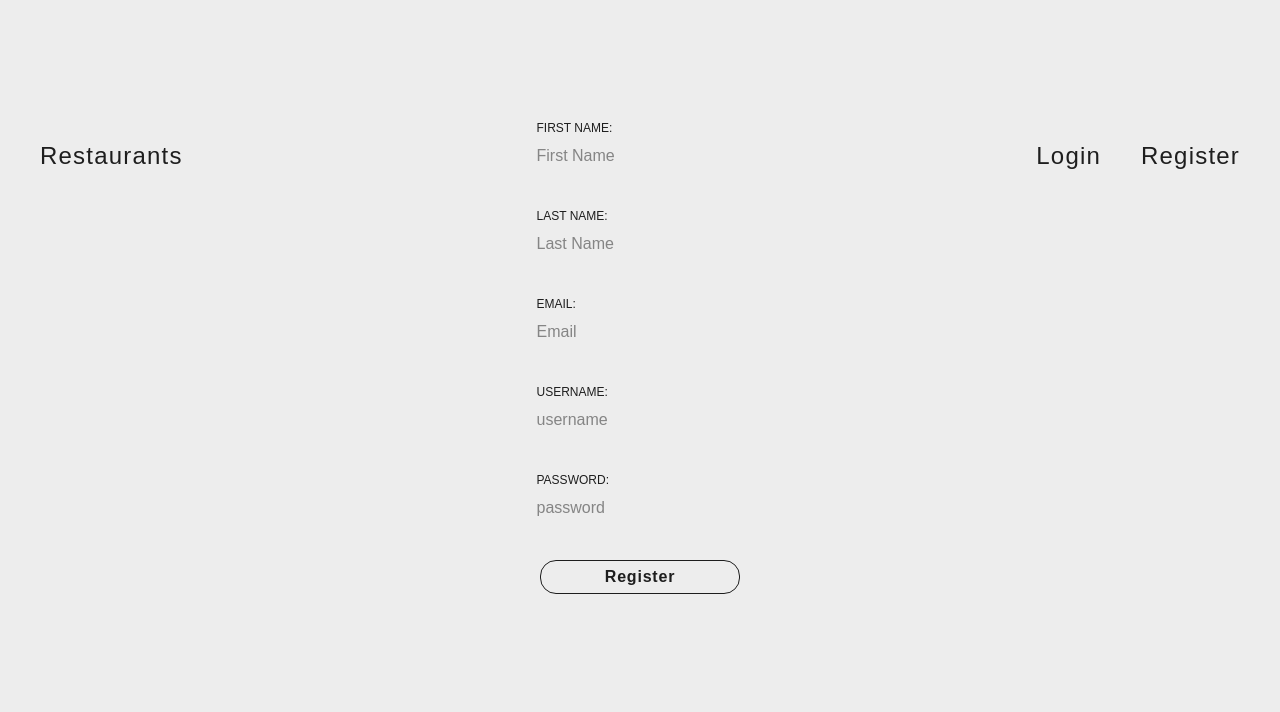
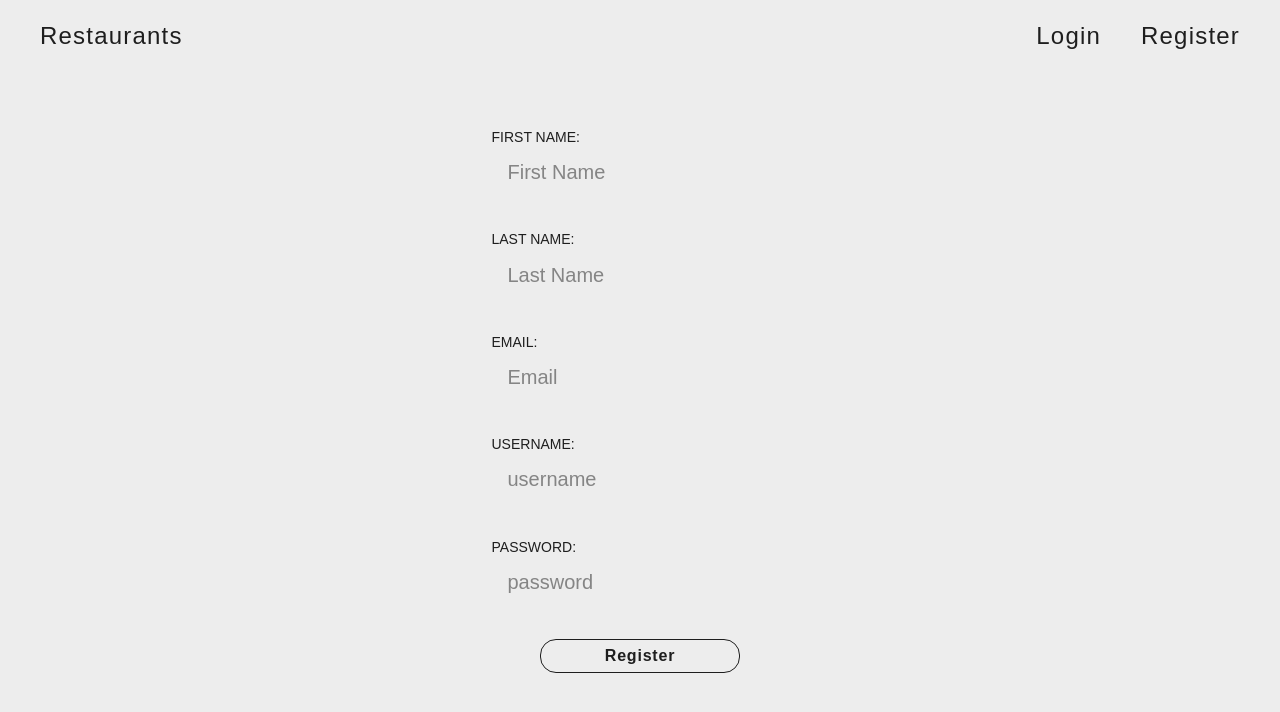
Before and after one commit to patrick-mcisaac/restaurant-review-client, a Next.js app: page /register in a window 1280 px wide. Shown: the top 712 px of the page. Built offline with nearby package versions, Linux system fonts and the light colour scheme.

Commit message:
login/register and home looking good

```diff
--- a/src/_components/form/Input.tsx
+++ b/src/_components/form/Input.tsx
@@ -24,7 +24,7 @@ export const Input = <T extends readonly string[] | string | number>({
     return (
         <fieldset className="flex w-full basis-0 flex-col gap-2">
             {label ?
-                <label className="text-xs" htmlFor={name}>
+                <label className="text-sm" htmlFor={name}>
                     {name.split("_").join(" ").toUpperCase()}:
                 </label>
             :   ""}
--- a/src/app/(auth)/login/page.tsx
+++ b/src/app/(auth)/login/page.tsx
@@ -1,60 +1,73 @@
-'use client'
-import Button from '@/_components/form/Button'
-import { Input } from '@/_components/form/Input'
-import {  useAuth } from '@/app/AuthProvider'
-import { login } from '@/data/auth_requests'
-import { LoginType } from '@/types/AuthType'
-import { useMutation } from '@tanstack/react-query'
-import { useRouter } from 'next/navigation'
-import { useState } from 'react'
-
-
+"use client"
+import Button from "@/_components/form/Button"
+import { Input } from "@/_components/form/Input"
+import { useAuth } from "@/app/AuthProvider"
+import { login } from "@/data/auth_requests"
+import { LoginType } from "@/types/AuthType"
+import { useMutation } from "@tanstack/react-query"
+import { useRouter } from "next/navigation"
+import { useState } from "react"
 
 export default function Page() {
-
-  const {setToken} = useAuth()
+    const { setToken } = useAuth()
     const router = useRouter()
 
-  const {data, mutate} = useMutation({
+    const { data, mutate } = useMutation({
         mutationFn: (userLogin: LoginType) => login(userLogin),
-    onSuccess:(data) => {
+        onSuccess: (data) => {
             setToken(data.token)
-      localStorage.setItem('token', data.token)
-      router.replace('/')
-    }
+            localStorage.setItem("token", data.token)
+            router.replace("/")
+        },
     })
 
     const [userLogin, setUserLogin] = useState<LoginType>({
-    username: '',
-    password: ''
+        username: "",
+        password: "",
     })
 
     const handleChange = (e: React.ChangeEvent<HTMLInputElement>) => {
         const copyUser = {
-      ...userLogin
+            ...userLogin,
         }
 
-    if (e.target.name === 'username'){
+        if (e.target.name === "username") {
             copyUser.username = e.target.value
         }
-    if(e.target.name === 'password'){
+        if (e.target.name === "password") {
             copyUser.password = e.target.value
         }
 
         setUserLogin(copyUser)
     }
 
-  const handleClick = (e: React.MouseEvent<HTMLButtonElement, MouseEvent>) => {
+    const handleClick = (
+        e: React.MouseEvent<HTMLButtonElement, MouseEvent>,
+    ) => {
         e.preventDefault()
         mutate(userLogin)
     }
     return (
-    <form
-    className='flex flex-col w-50 md:mt-40 m-auto gap-10 items-center mt-30'
-    >
-        <Input label={true} type='text' placeholder='username' value={userLogin.username} onChange={handleChange} name='username' />
-        <Input label={true} type='password' placeholder='password' value={userLogin.password} onChange={handleChange} name='password' />
-        <Button handleClick={handleClick} text='Login' />
+        <form className="m-auto flex h-screen w-50 flex-col items-center justify-center gap-20">
+            <Input
+                label={true}
+                type="text"
+                placeholder="username"
+                value={userLogin.username}
+                onChange={handleChange}
+                name="username"
+                className="bg-midground rounded-2xl p-[.2rem_1rem] text-xl"
+            />
+            <Input
+                label={true}
+                type="password"
+                placeholder="password"
+                value={userLogin.password}
+                onChange={handleChange}
+                name="password"
+                className="bg-midground rounded-2xl p-[.2rem_1rem] text-xl"
+            />
+            <Button handleClick={handleClick} text="Login" />
         </form>
     )
 }
--- a/src/app/(auth)/register/page.tsx
+++ b/src/app/(auth)/register/page.tsx
@@ -1,54 +1,52 @@
-'use client'
+"use client"
 
-import Button from '@/_components/form/Button'
-import { Input } from '@/_components/form/Input'
-import { useAuth } from '@/app/AuthProvider'
-import { register } from '@/data/auth_requests'
-import { RegisterType } from '@/types/AuthType'
-import { useMutation } from '@tanstack/react-query'
-import { useRouter } from 'next/navigation'
-import React, { useState } from 'react'
+import Button from "@/_components/form/Button"
+import { Input } from "@/_components/form/Input"
+import { useAuth } from "@/app/AuthProvider"
+import { register } from "@/data/auth_requests"
+import { RegisterType } from "@/types/AuthType"
+import { useMutation } from "@tanstack/react-query"
+import { useRouter } from "next/navigation"
+import React, { useState } from "react"
 
 export default function Page() {
-
-  const {setToken} = useAuth()
+    const { setToken } = useAuth()
     const router = useRouter()
 
-  const {data, mutate} = useMutation({
+    const { data, mutate } = useMutation({
         mutationFn: (data: RegisterType) => register(data),
-    onSuccess: (data)=> {
+        onSuccess: (data) => {
             setToken(data.token)
-      localStorage.setItem('token', data.token)
-      router.replace('/')
-
-    }
+            localStorage.setItem("token", data.token)
+            router.replace("/")
+        },
     })
 
     const [userRegister, setUserRegister] = useState<RegisterType>({
-    first_name: '',
-    last_name: '',
-    username: '',
-    email: '',
-    password: ''
+        first_name: "",
+        last_name: "",
+        username: "",
+        email: "",
+        password: "",
     })
 
-  const handleChange = (e:React.ChangeEvent<HTMLInputElement>) => {
-    const copyUser = {...userRegister}
+    const handleChange = (e: React.ChangeEvent<HTMLInputElement>) => {
+        const copyUser = { ...userRegister }
 
-    switch(e.target.name){
-      case 'first_name':
+        switch (e.target.name) {
+            case "first_name":
                 copyUser.first_name = e.target.value
                 break
-      case 'last_name':
+            case "last_name":
                 copyUser.last_name = e.target.value
                 break
-      case 'username':
+            case "username":
                 copyUser.username = e.target.value
                 break
-      case 'email':
+            case "email":
                 copyUser.email = e.target.value
                 break
-      case 'password':
+            case "password":
                 copyUser.password = e.target.value
                 break
             default:
@@ -56,27 +54,66 @@ export default function Page() {
         }
 
         setUserRegister(copyUser)
-
     }
 
-  const handleClick = (e: React.MouseEvent<HTMLButtonElement, MouseEvent>) => {
+    const handleClick = (
+        e: React.MouseEvent<HTMLButtonElement, MouseEvent>,
+    ) => {
         e.preventDefault()
         mutate(userRegister)
     }
     return (
-    <form
-    className='flex flex-col w-50 md:mt-30 m-auto gap-10 items-center mt-20'
-    >
-      <Input label={true} type='text' placeholder='First Name' value={userRegister.first_name} onChange={handleChange} name='first_name' />
+        <form className="m-auto flex h-screen w-50 flex-col items-center justify-center gap-10">
+            <Input
+                label={true}
+                type="text"
+                placeholder="First Name"
+                value={userRegister.first_name}
+                onChange={handleChange}
+                name="first_name"
+                className="bg-midground rounded-2xl p-[.2rem_1rem] text-xl"
+            />
 
-      <Input label={true} type='text' placeholder='Last Name' value={userRegister.last_name} onChange={handleChange} name='last_name' />
+            <Input
+                label={true}
+                type="text"
+                placeholder="Last Name"
+                value={userRegister.last_name}
+                onChange={handleChange}
+                name="last_name"
+                className="bg-midground rounded-2xl p-[.2rem_1rem] text-xl"
+            />
 
-      <Input label={true} type='email' placeholder='Email' value={userRegister.email} onChange={handleChange} name='email' />
+            <Input
+                label={true}
+                type="email"
+                placeholder="Email"
+                value={userRegister.email}
+                onChange={handleChange}
+                name="email"
+                className="bg-midground rounded-2xl p-[.2rem_1rem] text-xl"
+            />
 
-      <Input label={true} type='text' placeholder='username' value={userRegister.username} onChange={handleChange} name='username' />
+            <Input
+                label={true}
+                type="text"
+                placeholder="username"
+                value={userRegister.username}
+                onChange={handleChange}
+                name="username"
+                className="bg-midground rounded-2xl p-[.2rem_1rem] text-xl"
+            />
 
-      <Input label={true} type='password' placeholder='password' value={userRegister.password} onChange={handleChange} name='password' />
-      <Button handleClick={handleClick} text='Register' />
+            <Input
+                label={true}
+                type="password"
+                placeholder="password"
+                value={userRegister.password}
+                onChange={handleChange}
+                name="password"
+                className="bg-midground rounded-2xl p-[.2rem_1rem] text-xl"
+            />
+            <Button handleClick={handleClick} text="Register" />
         </form>
     )
 }
--- a/src/app/page.tsx
+++ b/src/app/page.tsx
@@ -1,13 +1,12 @@
 export default function Home() {
-
-
     return (
-        <div className="p-30 text-center flex gap-20 items-center flex-col">
-            <h1 className="text-foreground text-5xl tracking-wider">
+        <div className="flex h-screen flex-col items-center justify-center gap-10 p-5 text-center">
+            <h1 className="text-foreground text-3xl font-semibold tracking-wider md:text-5xl lg:text-7xl">
                 Restaurant Reviews
             </h1>
-            <p className="tracking-wide">Review your favorite places</p>
-
+            <p className="text-lg tracking-wide md:text-2xl lg:text-4xl">
+                Review your favorite places
+            </p>
         </div>
     )
 }
```
Lines whose indentation alone changed are shown as unchanged.
